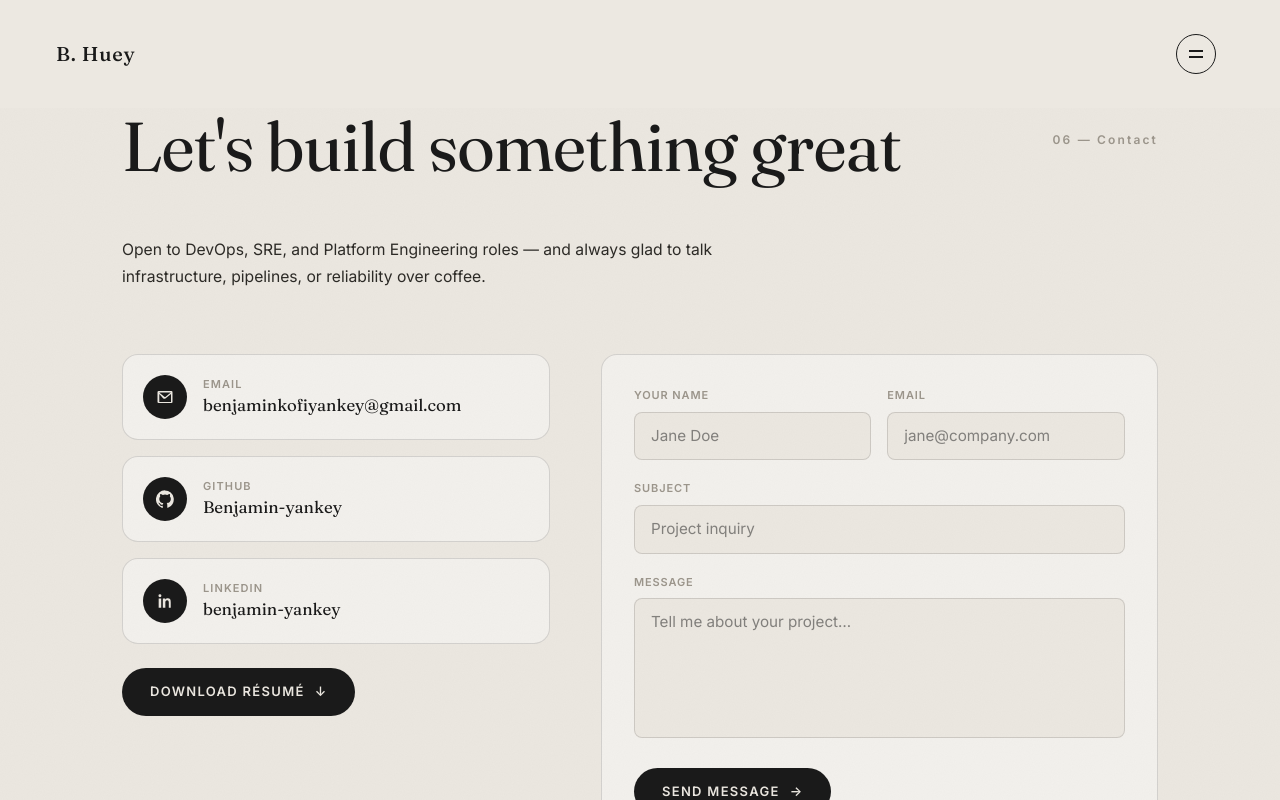
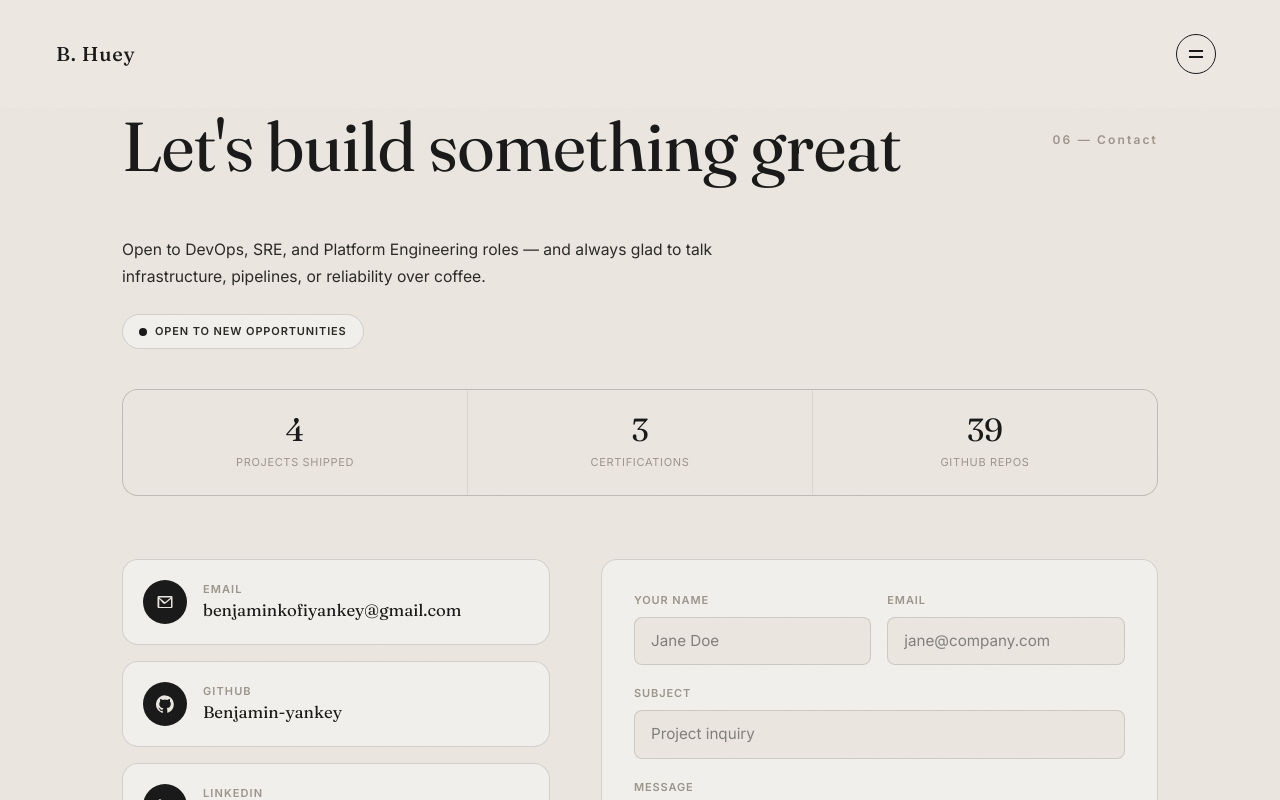
Before and after one commit to Benjamin-yankey/Portfolio, a React (Vite) app in the folder app/: page /contact in a window 1280 px wide. Shown: the top 800 px of the page. Built offline with nearby package versions, Linux system fonts and the light colour scheme.

Commit message:
Update Site Content “contact” and “bio” sections

```diff
--- a/app/public/admin/config.yml
+++ b/app/public/admin/config.yml
@@ -39,6 +39,9 @@ collections:
           - { label: "LinkedIn URL", name: linkedin, widget: string }
           - { label: "Résumé PDF (upload here — leave blank to hide the download button)", name: resumeHref, widget: file, required: false, media_folder: "/app/public/files", public_folder: "/Portfolio/files" }
           - { label: "Contact section subtext", name: contactSub, widget: text }
+          - { label: "Availability status badge on the Contact page (leave blank to hide)", name: availabilityStatus, widget: string, required: false }
+          - { label: "Location / timezone on the Contact page (leave blank to hide)", name: location, widget: string, required: false }
+          - { label: "Open to (e.g. Full-time, Contract, Consulting) — leave empty to hide", name: engagementTypes, widget: list, required: false }
           - { label: "Footer copyright line", name: footerCopy, widget: string }
           - { label: "Portrait photo", name: portrait, widget: image }
           - { label: "Hero video (uploads commit directly to the repo — keep clips short/small; GitHub has a hard 100MB file limit). When set, replaces the portrait photo with a looping background video.", name: heroVideo, widget: file, required: false, media_folder: "/app/public/videos", public_folder: "/Portfolio/videos" }
--- a/app/src/components/Contact.tsx
+++ b/app/src/components/Contact.tsx
@@ -1,5 +1,8 @@
 import { type SubmitEvent, useState } from 'react'
 import { site } from '../data/site'
+import { projects } from '../data/projects'
+import { certifications } from '../data/skills'
+import { githubStats } from '../data/githubStats'
 import { EmailIcon, GitHubIcon, LinkedInIcon } from './icons/SocialIcons'
 import { Reveal } from './Reveal'
 import { SectionHeading } from './SectionHeading'
@@ -8,6 +11,12 @@ const INFO_CARDS = [
   { label: 'Email', value: site.email, href: `mailto:${site.email}`, Icon: EmailIcon },
   { label: 'GitHub', value: 'Benjamin-yankey', href: site.github, Icon: GitHubIcon },
   { label: 'LinkedIn', value: 'benjamin-yankey', href: site.linkedin, Icon: LinkedInIcon },
+]
+
+const STATS = [
+  { value: `${projects.length}`, label: 'Projects shipped' },
+  { value: `${certifications.length}`, label: 'Certifications' },
+  { value: `${githubStats.repositories}`, label: 'GitHub repos' },
 ]
 
 /**
@@ -40,13 +49,55 @@ export function Contact() {
 
         <Reveal
           as="p"
-          className="mb-[clamp(40px,5vw,64px)] max-w-[62ch] text-[0.98rem] leading-[1.7] text-ink-soft"
+          className="mb-6 max-w-[62ch] text-[0.98rem] leading-[1.7] text-ink-soft"
         >
           {site.contactSub}
         </Reveal>
 
+        {(site.availabilityStatus || site.location) && (
+          <Reveal as="div" className="mb-10 flex flex-wrap items-center gap-3">
+            {site.availabilityStatus && (
+              <span className="inline-flex items-center gap-2 rounded-full border border-line bg-white/40 px-4 py-2 text-[11px] font-semibold tracking-[0.08em] text-ink-soft uppercase">
+                <span className="h-2 w-2 shrink-0 rounded-full bg-ink" aria-hidden="true" />
+                {site.availabilityStatus}
+              </span>
+            )}
+            {site.location && (
+              <span className="text-[0.85rem] text-muted">{site.location}</span>
+            )}
+          </Reveal>
+        )}
+
+        <Reveal
+          as="div"
+          depth
+          className="mb-[clamp(40px,5vw,64px)] grid grid-cols-3 gap-px overflow-hidden rounded-2xl border border-line bg-line-soft"
+        >
+          {STATS.map((stat) => (
+            <div key={stat.label} className="bg-cream px-4 py-6 text-center">
+              <p className="font-serif text-[clamp(1.5rem,2.6vw,2rem)] leading-none">{stat.value}</p>
+              <p className="mt-2 text-[11px] tracking-[0.06em] text-muted uppercase">{stat.label}</p>
+            </div>
+          ))}
+        </Reveal>
+
         <div className="grid grid-cols-[1fr_1.3fr] gap-[clamp(28px,4vw,56px)] max-[860px]:grid-cols-1">
           <Reveal as="div" depth className="flex flex-col gap-4">
+            {site.engagementTypes && site.engagementTypes.length > 0 && (
+              <div className="mb-1">
+                <span className="mb-2 block text-[11px] font-semibold tracking-[0.1em] text-muted uppercase">
+                  Open to
+                </span>
+                <div className="flex flex-wrap gap-2">
+                  {site.engagementTypes.map((type) => (
+                    <span key={type} className="tag-pill">
+                      {type}
+                    </span>
+                  ))}
+                </div>
+              </div>
+            )}
+
             {INFO_CARDS.map(({ label, value, href, Icon }) => (
               <a
                 key={label}
--- a/app/src/content/site.json
+++ b/app/src/content/site.json
@@ -11,5 +11,6 @@
   "resumeHref": "https://raw.githubusercontent.com/Benjamin-yankey/Certificates/main/BenjaminResume_SoftwareDev.pdf",
   "portrait": "/Portfolio/images/portrait-cutout.webp",
   "email": "benjaminkofiyankey@gmail.com",
-  "linkedin": "https://www.linkedin.com/in/benjamin-yankey-9732b4371"
+  "linkedin": "https://www.linkedin.com/in/benjamin-yankey-9732b4371",
+  "availabilityStatus": "Open to new opportunities"
 }
--- a/app/src/data/site.ts
+++ b/app/src/data/site.ts
@@ -15,6 +15,9 @@ export interface Site {
   footerCopy: string
   portrait: string
   heroVideo?: string
+  availabilityStatus?: string
+  location?: string
+  engagementTypes?: string[]
 }
 
 export const site: Site = content
```
